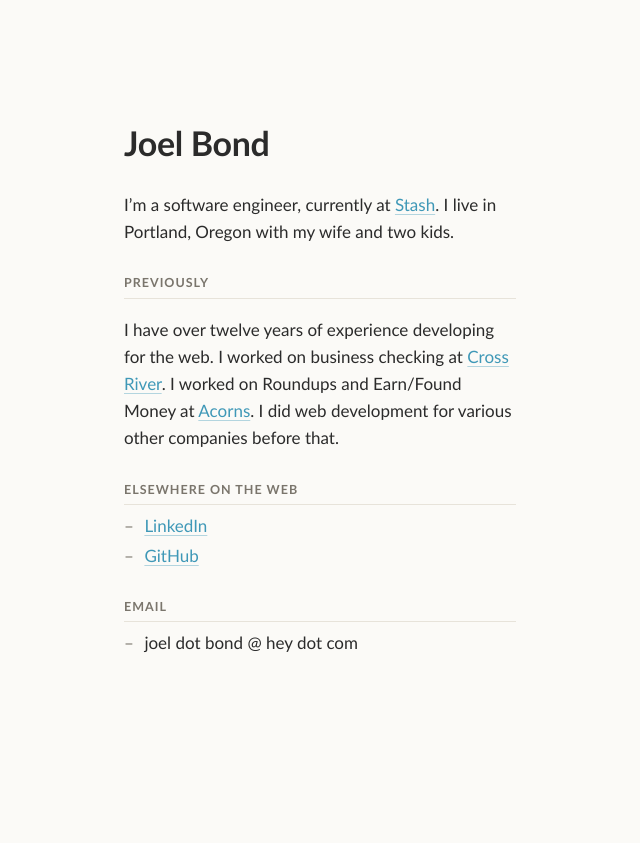
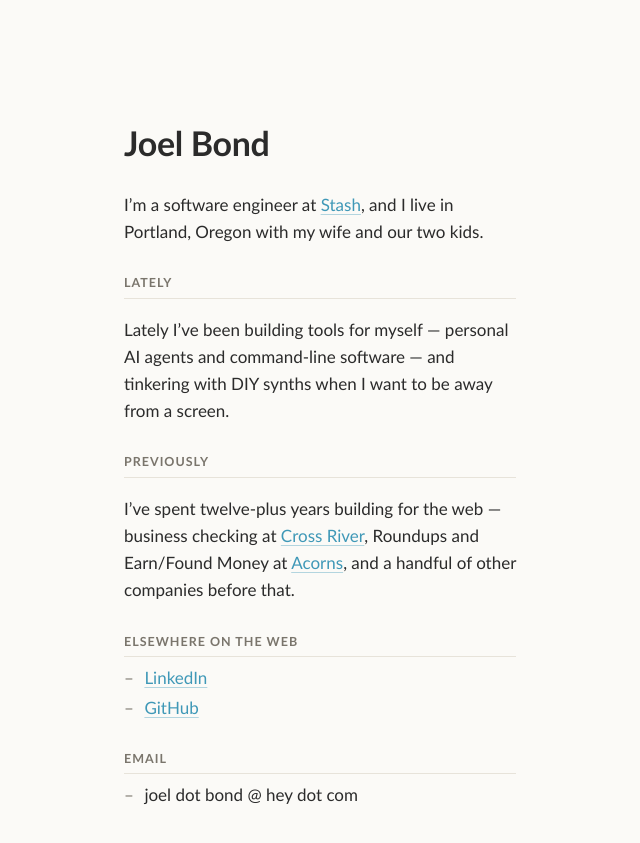
Before and after one commit to Joeltbond/joeltbond.github.io, a Jekyll site: the page built from index.markdown, in a window 1280 px wide. Shown: the top 843 px of the page, without its empty margins (320-960 px from the left). Built offline with Jekyll 4.4.1, drawn with Linux system fonts in a browser that asks for light colours.

Commit message:
Bio copy: tighten Previously, add a Lately section on current interests

```diff
--- a/index.markdown
+++ b/index.markdown
@@ -3,11 +3,15 @@
 title: Joel Bond
 ---
 
-I'm a software engineer, currently at [Stash](https://www.stash.com). I live in Portland, Oregon with my wife and two kids.
+I'm a software engineer at [Stash](https://www.stash.com), and I live in Portland, Oregon with my wife and our two kids.
+
+### Lately
+
+Lately I've been building tools for myself — personal AI agents and command-line software — and tinkering with DIY synths when I want to be away from a screen.
 
 ### Previously
 
-I have over twelve years of experience developing for the web. I worked on business checking at [Cross River](https://www.crossriver.com). I worked on Roundups and Earn/Found Money at [Acorns](https://www.acorns.com). I did web development for various other companies before that.
+I've spent twelve-plus years building for the web — business checking at [Cross River](https://www.crossriver.com), Roundups and Earn/Found Money at [Acorns](https://www.acorns.com), and a handful of other companies before that.
 
 ### Elsewhere On the Web
 
```
Also changed, not shown: README.md.
